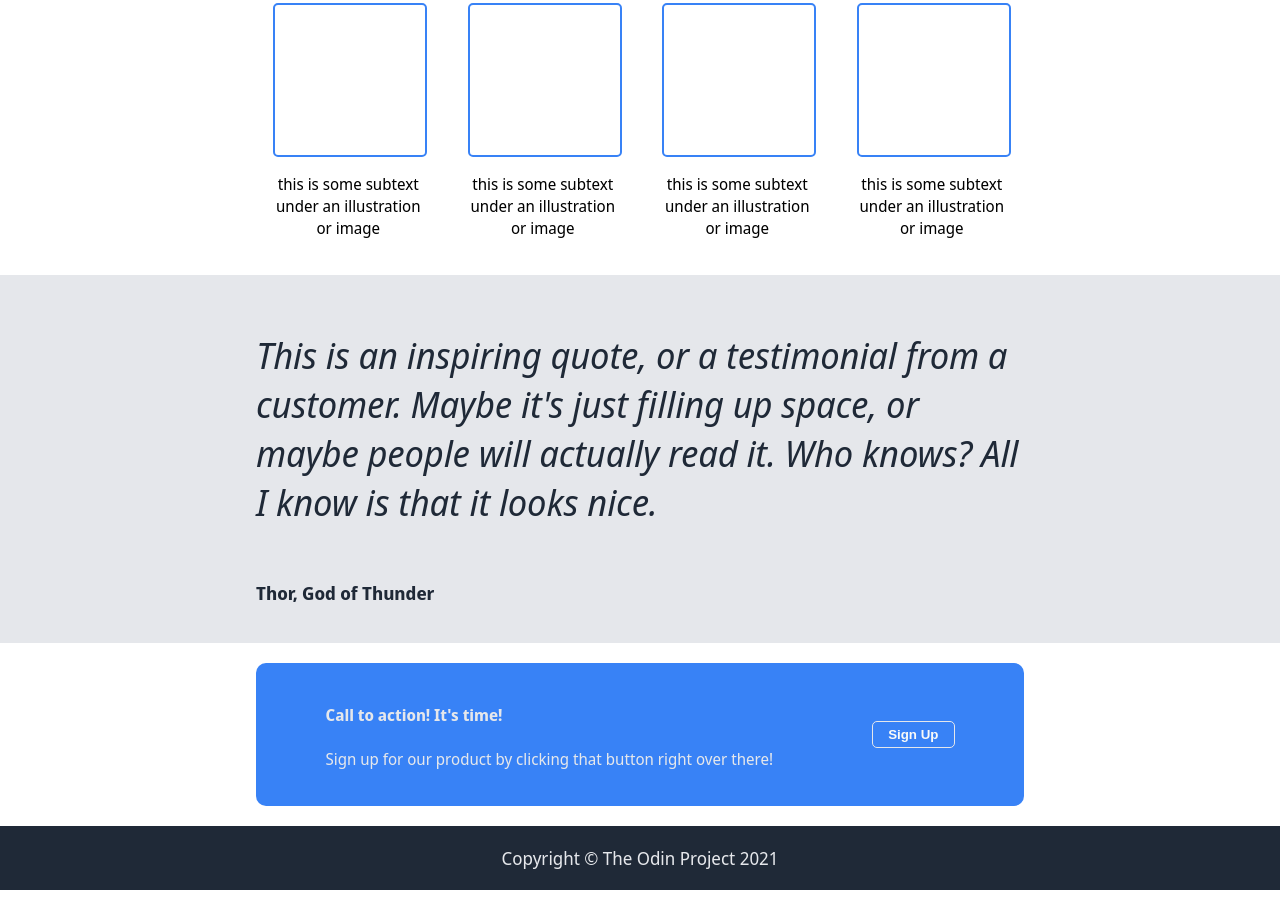
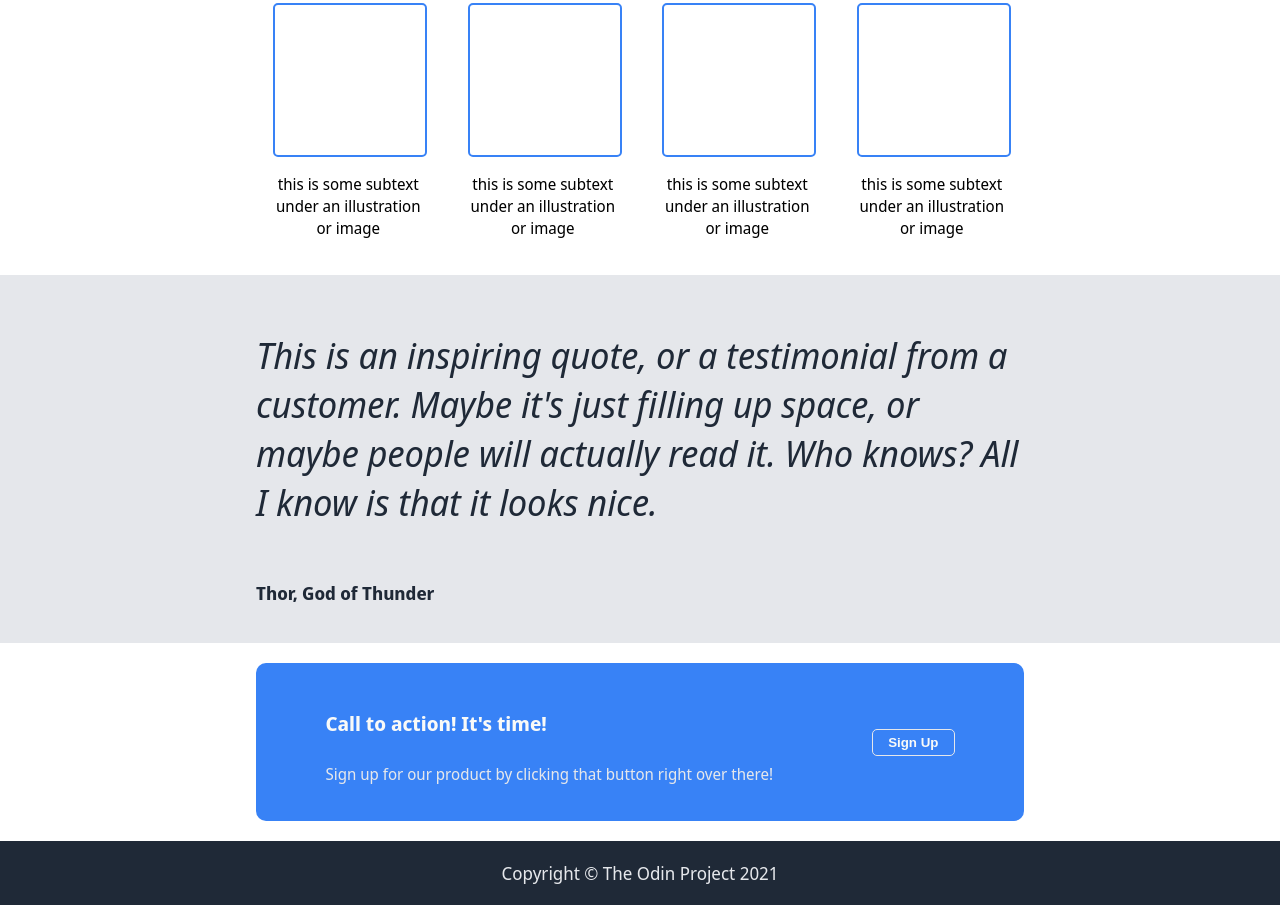
Before and after one commit to Lolabird/odin-landing-page-project, a plain HTML site: page index.html in a window 1280 px wide. Shown: the part 619-1524 px from the top of the page. Drawn offline with Linux system fonts and the light colour scheme.

Commit message:
Add styles to CTA header

```diff
--- a/styles.css
+++ b/styles.css
@@ -144,6 +144,12 @@ h2 {
 
 }
 
+h4 {
+    color: #f9faf8;
+    font-weight: 900;
+    font-size: 20px;
+}
+
 .cta-button {
     display: flex;
     justify-content: center;
```
